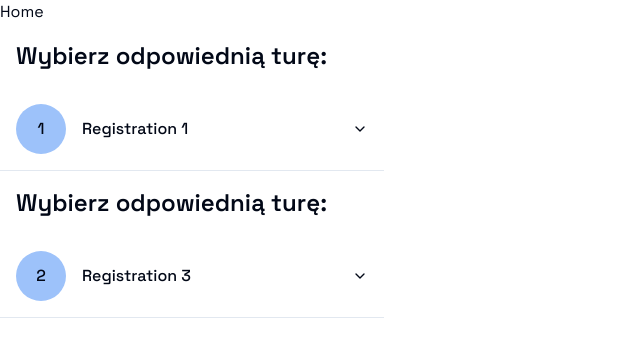
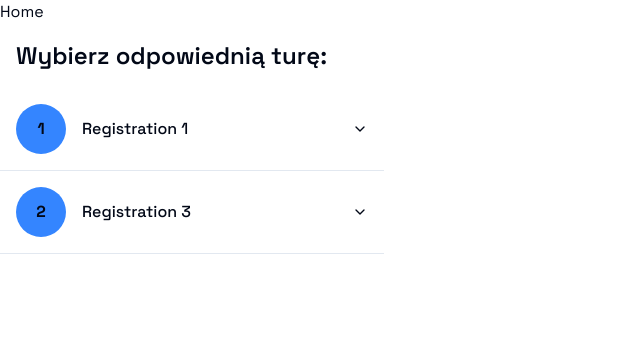
Before and after one commit to Solvro/web-planer, a Next.js app: page /selectGroups in a window 1280 px wide. Shown: the top 340 px of the page, without its empty margins (0-640 px from the left). Built offline with nearby package versions, Linux system fonts and the light colour scheme.

Commit message:
finishing styling accordion

```diff
--- a/src/components/Accordion.tsx
+++ b/src/components/Accordion.tsx
@@ -11,12 +11,11 @@ export const GroupsAccordion = ({
 } & DummyData) => {
   return (
     <div className="max-w-96">
-      <h1 className="text-2xl font-semibold p-4 ">Wybierz odpowiednią turę:</h1>
       <Accordion type="single" collapsible className="">
         <AccordionItem value="item-1">
-          <AccordionTrigger className="px-4">
+          <AccordionTrigger className="px-4  hover:no-underline">
             <div className="flex items-center gap-4">
-              <div className="w-[50px] h-[50px] rounded-[50px] bg-[#9DC2FA] items-center flex justify-center">
+              <div className="w-[50px] h-[50px] rounded-[50px] bg-primary items-center flex justify-center font-bold">
                 {index + 1}
               </div>
               {props.registration.name}
@@ -28,9 +27,9 @@ export const GroupsAccordion = ({
                 {course.groups.map((group) => (
                   <div
                     key={group.name}
-                    className="grid grid-cols-[1fr_4fr_1fr] gap-4 justify-between break-all items-center py-2 text-base hover:bg-[#49454F] hover:cursor-pointer p-4 "
+                    className="grid grid-cols-[1fr_4fr_1fr] gap-4 justify-between break-all items-center py-2 text-base hover:bg-stone-300 hover:cursor-pointer p-4 "
                   >
-                    <div className="w-[50px] h-[50px] rounded-[50px] bg-[#D9E8FF] items-center flex justify-center">
+                    <div className="w-[50px] h-[50px] rounded-[50px] bg-secondary items-center flex justify-center">
                       {group.type.slice(0, 1).toUpperCase()}
                     </div>
                     <div>{group.name}</div>
--- a/src/pages/selectGroups.tsx
+++ b/src/pages/selectGroups.tsx
@@ -52,6 +52,7 @@ export default function Home({ groups }: InferGetServerSidePropsType<typeof getS
   return (
     <div>
       <h1>Home</h1>
+      <h1 className="text-2xl font-semibold p-4 ">Wybierz odpowiednią turę:</h1>
       {allGroups.map((data, index) => (
         <GroupsAccordion key={data.registration.id} index={index} onClick={checkGroup} {...data} />
       ))}
```
